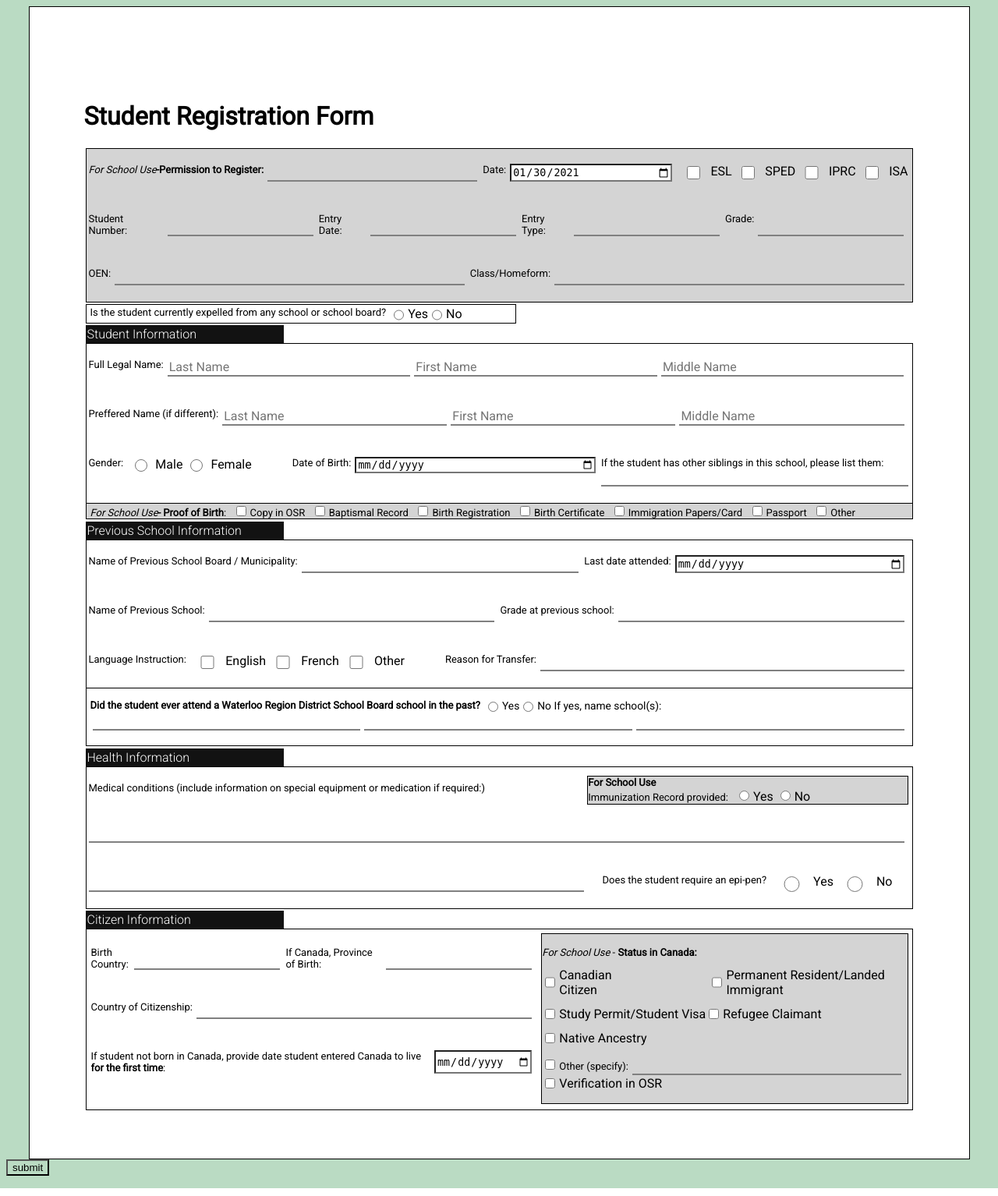
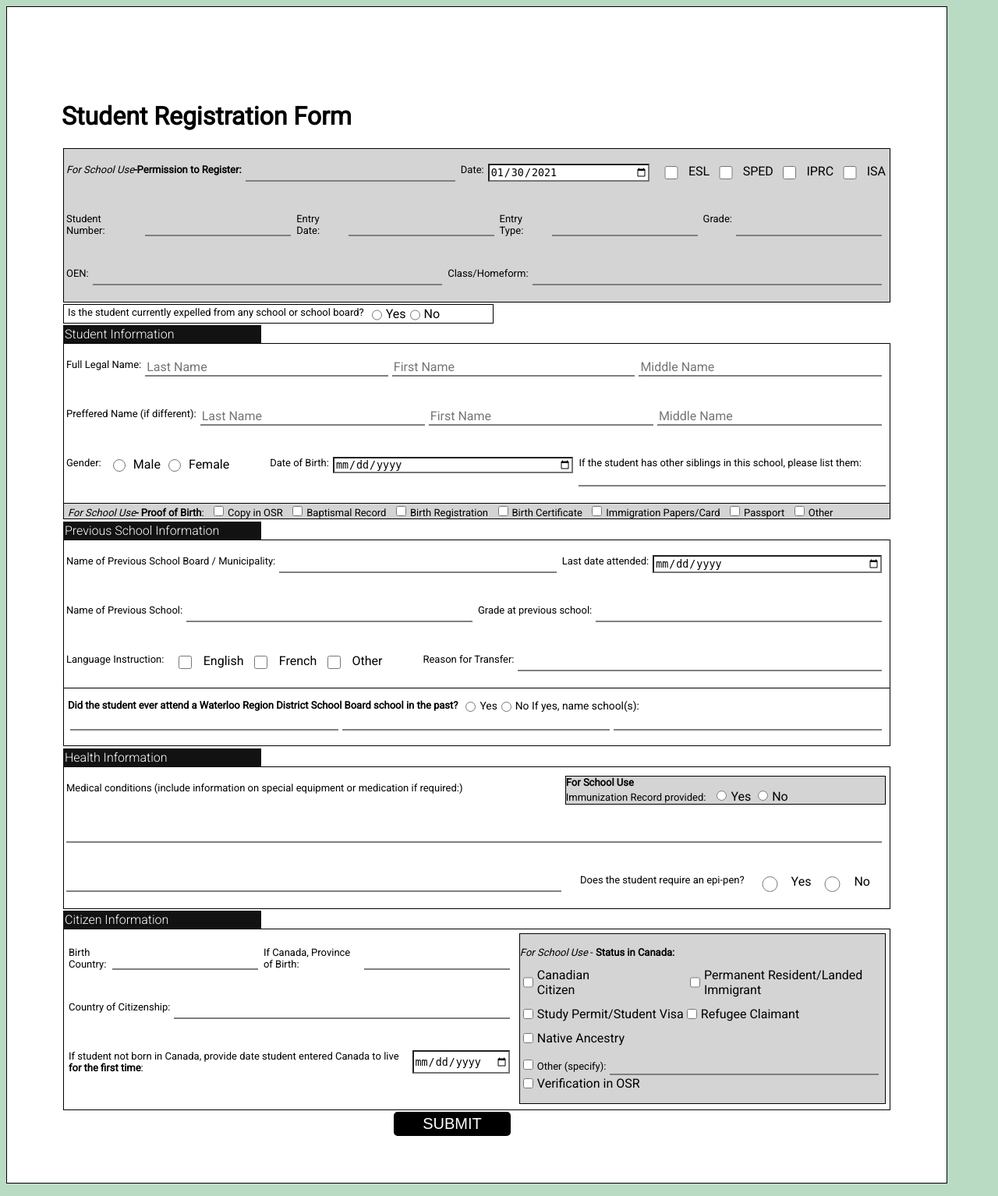
Before and after one commit to charss/registration-form, a PHP site: page / in a window 1280 px wide. Shown: the whole page at 78% size. Run offline with PHP 8.4, Linux system fonts and the light colour scheme.

Commit message:
Finalized the design

```diff
--- a/index.php
+++ b/index.php
@@ -302,9 +302,10 @@
 						</div>
 				    </div>
 			    </div>
+		    	<input type="submit" class='button' name="submit" value="SUBMIT">
 			</div>
 
-			<input type="submit" name="submit" value="submit">
+
 		</form>
 
 
--- a/style.css
+++ b/style.css
@@ -5,7 +5,6 @@ body {
 }
 
 .main {
-	margin: auto;
 	width: 1065px;
 	border: 1px;
 	border-color: black;
@@ -68,6 +67,10 @@ input[type=date] {
 
 input[type=text] {
 	font-size: 16px;
+}
+
+input[type=submit] {
+	margin: auto;
 }
 
 .date {
@@ -176,3 +179,17 @@ input[type=text] {
 .for_school_use {
 	background-color: #d4d4d4;
 }
+
+.button {
+	min-width: 150px;
+	max-width: 250px;
+	border: 3px;
+	font-size: 20px;
+	border-color: black;
+	border-style: solid;
+	background-color: black;
+	border-radius: 5px;
+	position: relative;
+	left: 40%;
+	color: white;
+}
--- a/style2.css
+++ b/style2.css
@@ -68,7 +68,8 @@ input[type=date] {
 
 input[type=text] {
 	font-size: 16px;
-	color: red;
+	color: #2f00ff;
+	font-weight: bold;
 }
 
 .date {
```
